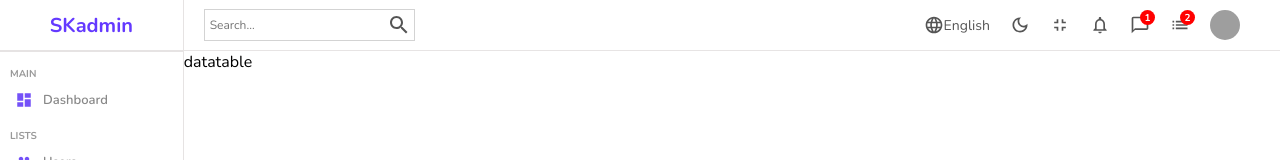
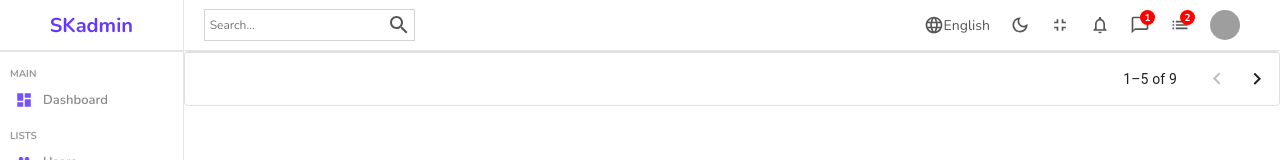
Before and after one commit to sharon-kathambi/react-admin-dashboard, a React (Create React App) app: page /users in a window 1280 px wide. Shown: the top 160 px of the page. Built offline with nearby package versions, Linux system fonts and the light colour scheme; grey boxes are pictures that could not be loaded.

Commit message:
adding a datatable component

```diff
--- a/package.json
+++ b/package.json
@@ -7,6 +7,7 @@
     "@emotion/styled": "^11.10.5",
     "@mui/icons-material": "^5.11.0",
     "@mui/material": "^5.11.4",
+    "@mui/x-data-grid": "^5.17.19",
     "@testing-library/jest-dom": "^5.16.5",
     "@testing-library/react": "^13.4.0",
     "@testing-library/user-event": "^13.5.0",
--- a/src/components/datatable/Datatable.jsx
+++ b/src/components/datatable/Datatable.jsx
@@ -1,10 +1,50 @@
 import React from 'react'
 import './datatable.scss'
+import { DataGrid, GridColDef, GridValueGetterParams } from '@mui/x-data-grid';
+
+const columns = [
+    { field: 'id', headerName: 'ID', width: 70 },
+    { field: 'firstName', headerName: 'First name', width: 130 },
+    { field: 'lastName', headerName: 'Last name', width: 130 },
+    {
+      field: 'age',
+      headerName: 'Age',
+      type: 'number',
+      width: 90,
+    },
+    {
+      field: 'fullName',
+      headerName: 'Full name',
+      description: 'This column has a value getter and is not sortable.',
+      sortable: false,
+      width: 160,
+      valueGetter: (params) =>
+        `${params.row.firstName || ''} ${params.row.lastName || ''}`,
+    },
+  ];
+
+  const rows = [
+    { id: 1, lastName: 'Snow', firstName: 'Jon', age: 35 },
+    { id: 2, lastName: 'Lannister', firstName: 'Cersei', age: 42 },
+    { id: 3, lastName: 'Lannister', firstName: 'Jaime', age: 45 },
+    { id: 4, lastName: 'Stark', firstName: 'Arya', age: 16 },
+    { id: 5, lastName: 'Targaryen', firstName: 'Daenerys', age: null },
+    { id: 6, lastName: 'Melisandre', firstName: null, age: 150 },
+    { id: 7, lastName: 'Clifford', firstName: 'Ferrara', age: 44 },
+    { id: 8, lastName: 'Frances', firstName: 'Rossini', age: 36 },
+    { id: 9, lastName: 'Roxie', firstName: 'Harvey', age: 65 },
+  ];
 
 const Datatable = () => {
   return (
     <div className='datatable'>
-
+      <DataGrid
+        rows={rows}
+        columns={columns}
+        pageSize={5}
+        rowsPerPageOptions={[5]}
+        checkboxSelection
+      />
     </div>
   )
 }
--- a/src/pages/list/List.jsx
+++ b/src/pages/list/List.jsx
@@ -2,6 +2,7 @@
 import Sidebar from '../../components/sidebar/Sidebar'
 import Navbar from '../../components/navbar/Navbar'
 import './list.scss'
+import Datatable from '../../components/datatable/Datatable'
 
 function List() {
   return (
@@ -9,7 +10,7 @@
       <Sidebar />
        <div className="listContainer">
         <Navbar />
-        datatable
+        <Datatable />
        </div>
     </div>
   )
```
Also changed, not shown: 1 other file (tests, documents, lock files or other folders).
